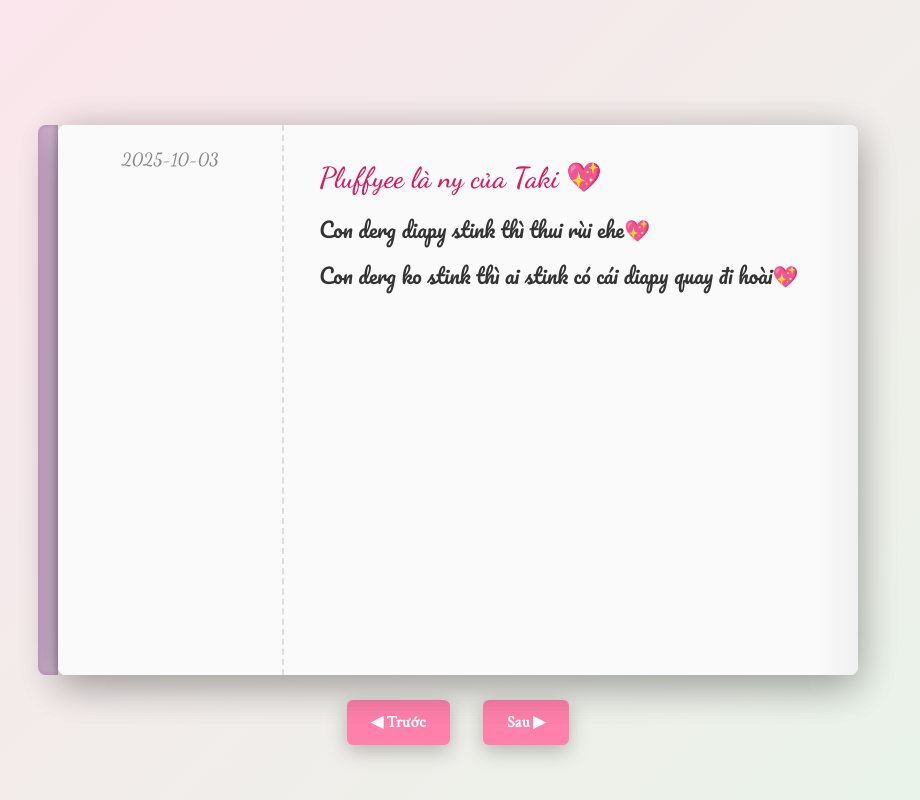
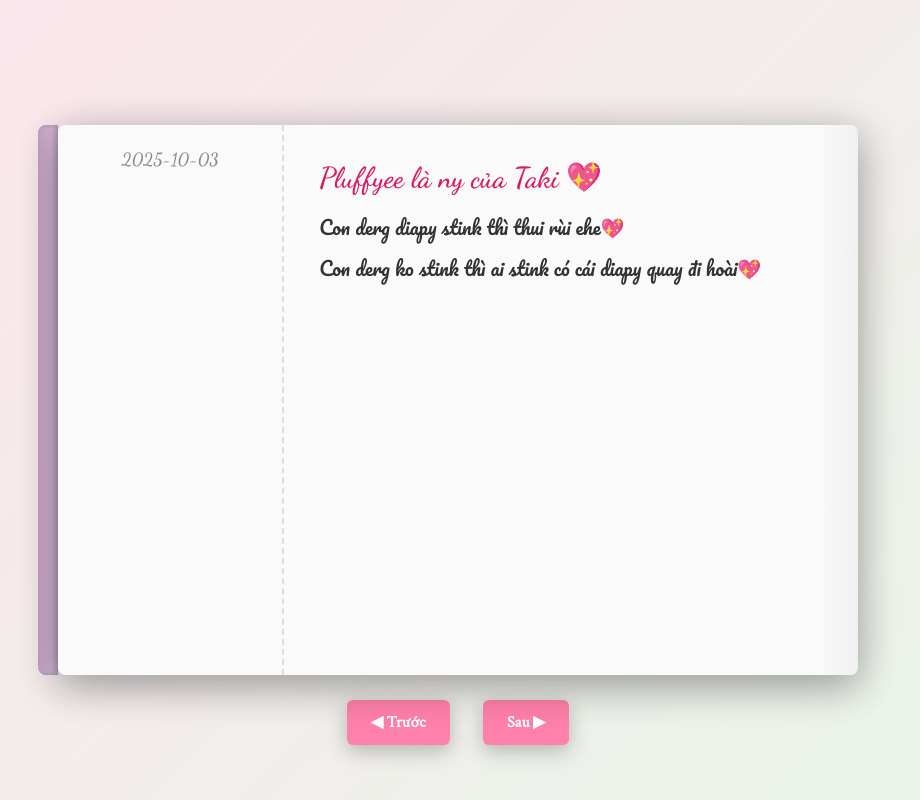
Before and after one commit to bpsos/lover, a plain HTML site: page index.html in a window 1280 px wide. Shown: the whole page, without its empty margins (182-1102 px from the left). Drawn offline with Linux system fonts and the light colour scheme.

Commit message:
Update index.html

```diff
--- a/index.html
+++ b/index.html
@@ -69,9 +69,10 @@
     }
 
     .page p {
-      font-family: 'Pacifico', cursive; /* nội dung in Pacifico */
-      font-size: 1.3rem;
-      line-height: 1.8;
+      font-family: 'Pacifico', cursive;
+      font-weight: 400;       /* make it normal, not bold */
+      font-size: 1.2rem;      /* slightly smaller for smoother look */
+      line-height: 1.7;
       color: #333;
       margin: 0.5rem 0;
     }
```
